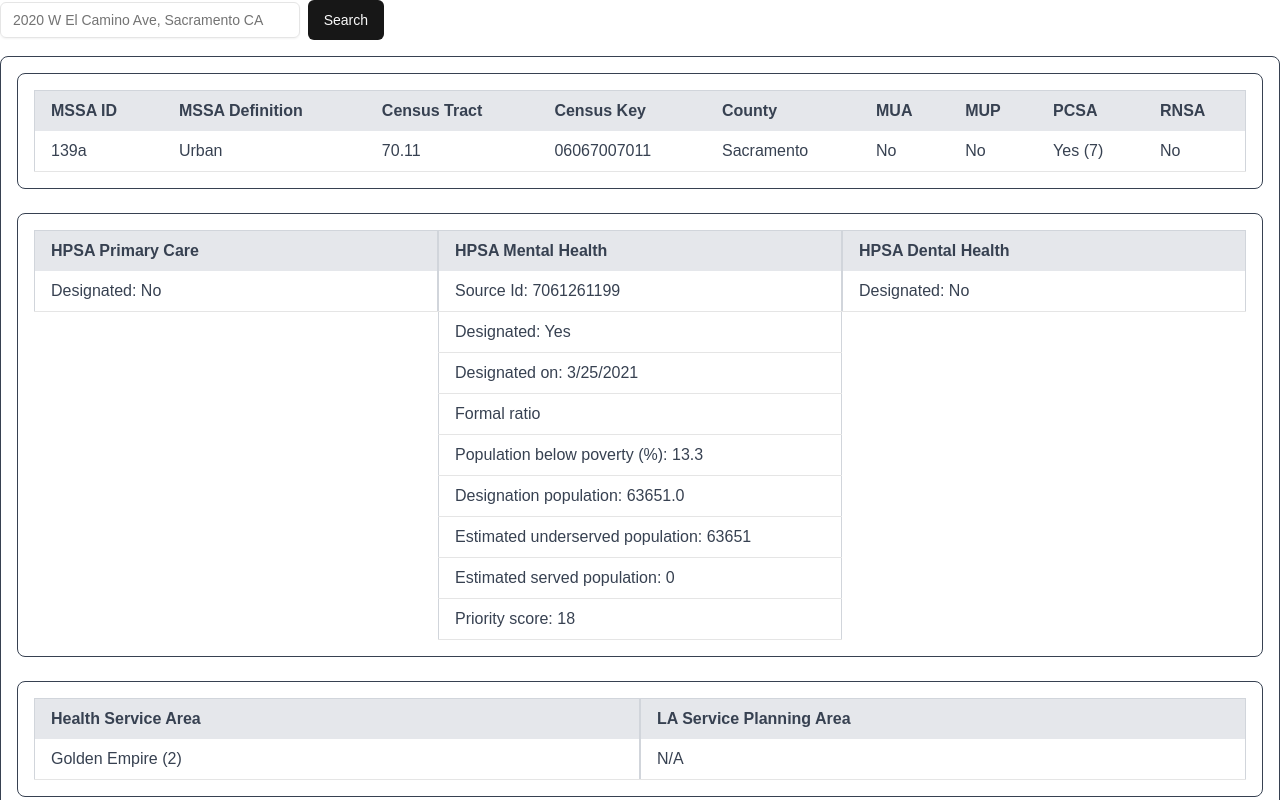
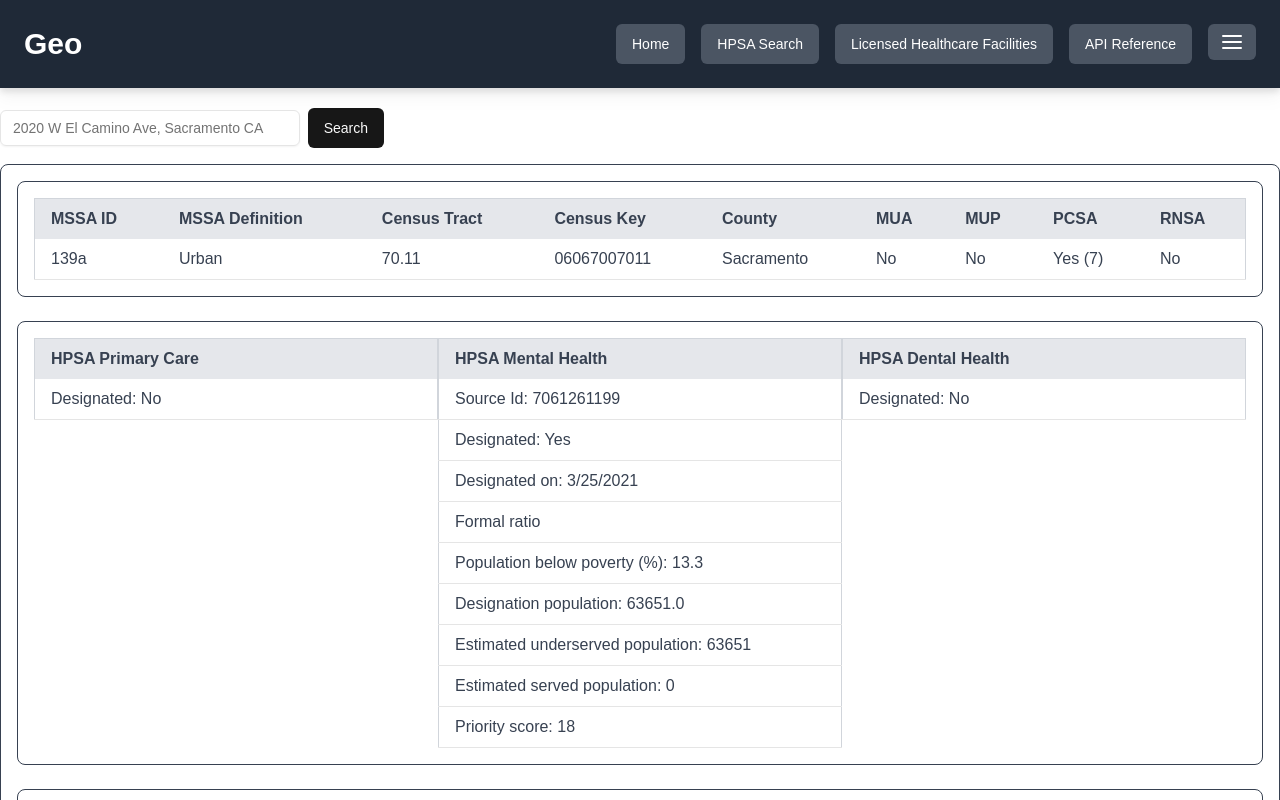
Before and after one commit to CAHCAI/Geo, a Next.js app in the folder front-end/: page /hpsa-search in a window 1280 px wide. Shown: the top 800 px of the page. Built offline with nearby package versions, Linux system fonts and the light colour scheme.

Commit message:
Geo-26,Made all current pages uniform style

```diff
--- a/front-end/src/app/hpsa-search/page.tsx
+++ b/front-end/src/app/hpsa-search/page.tsx
@@ -1,21 +1,38 @@
-'use client';
+"use client";
 import React from "react";
 import { Input } from "@/components/ui/input";
+import Table from "@/components/ui/table";
 import { Button } from "@/components/ui/button";
-import Table from "@/components/ui/table";
+import Link from "next/link";
+import { AlignJustify } from "lucide-react";
+import {
+  Sheet,
+  SheetContent,
+  SheetDescription,
+  SheetHeader,
+  SheetTitle,
+  SheetTrigger,
+} from "@/components/ui/sheet";
 
 export const InputWithButton: React.FC = () => (
   <div className="flex w-full max-w-sm items-center space-x-2 mb-4">
     <Input type="address" placeholder="2020 W El Camino Ave, Sacramento CA" />
-    <Button type="search">Search</Button>
+    <Button>Search</Button>
   </div>
 );
 
 const Page: React.FC = () => {
   // Column definitions
-  const [baseTableColumns, primaryCareColumns, mentalHealthCareColumns, dentalHealthCareColumns,
-    healthServiceAreaColumns, laServicePlanningAreaColumns,
-    assemblyDistrictColumns, senateDistrictColumns, congressionalDistrictColumns
+  const [
+    baseTableColumns,
+    primaryCareColumns,
+    mentalHealthCareColumns,
+    dentalHealthCareColumns,
+    healthServiceAreaColumns,
+    laServicePlanningAreaColumns,
+    assemblyDistrictColumns,
+    senateDistrictColumns,
+    congressionalDistrictColumns,
   ] = React.useMemo(
     () => [
       [
@@ -28,7 +45,6 @@ const Page: React.FC = () => {
         { Header: "MUP", accessor: "MUP" },
         { Header: "PCSA", accessor: "PCSA" },
         { Header: "RNSA", accessor: "RNSA" },
-
       ],
       [{ Header: "HPSA Primary Care", accessor: "PrimaryCare" }],
       [{ Header: "HPSA Mental Health", accessor: "MentalHealth" }],
@@ -43,9 +59,16 @@ const Page: React.FC = () => {
   );
 
   // Table data
-  const [baseTableData, primaryCareData, mentalHealthCareData, dentalHealthCareData,
-    healthServiceAreaData, laServicePlanningAreaData,
-    assemblyDistrictData, senateDistrictData, congressionalDistrictData
+  const [
+    baseTableData,
+    primaryCareData,
+    mentalHealthCareData,
+    dentalHealthCareData,
+    healthServiceAreaData,
+    laServicePlanningAreaData,
+    assemblyDistrictData,
+    senateDistrictData,
+    congressionalDistrictData,
   ] = React.useMemo(
     () => [
       [
@@ -105,9 +128,47 @@ const Page: React.FC = () => {
   );
 
   return (
-    <div className="container mx-auto">
+    <div className="bg-white min-h-screen">
+      <nav className="bg-gray-800 drop-shadow-lg p-6">
+        <div className="container mx-auto flex justify-between items-center">
+          <div className="text-white text-3xl font-bold">Geo</div>
+          <div className="flex space-x-4">
+            <Button className="bg-gray-600">
+              <a href="/" className="text-white">
+                Home
+              </a>
+            </Button>
+            <Button className="bg-gray-600">
+              <Link href="/hpsa-search" className="text-white">
+                HPSA Search
+              </Link>
+            </Button>
+            <Button className="bg-gray-600">
+              <a href="/licensed-healthcare" className="text-white">
+                Licensed Healthcare Facilities
+              </a>
+            </Button>
+            <Button className="bg-gray-600">
+              <a href="/api-reference" className="text-white">
+                API Reference
+              </a>
+            </Button>
+            <Sheet>
+              <SheetTrigger className="bg-gray-600 h-9 rounded-md px-3">
+                <AlignJustify className="text-white"></AlignJustify>
+              </SheetTrigger>
+              <SheetContent>
+                <SheetHeader>
+                  <SheetTitle>Login</SheetTitle>
+                  <SheetDescription>add login here</SheetDescription>
+                </SheetHeader>
+              </SheetContent>
+            </Sheet>
+          </div>
+        </div>
+      </nav>
+      <div className="container mx-auto pt-5">
         <InputWithButton />
-
 
         {/* Table Container */}
         <div className="border border-gray-700 rounded-lg p-4">
@@ -123,10 +184,16 @@ const Page: React.FC = () => {
                 <Table columns={primaryCareColumns} data={primaryCareData} />
               </div>
               <div>
-              <Table columns={mentalHealthCareColumns} data={mentalHealthCareData} />
+                <Table
+                  columns={mentalHealthCareColumns}
+                  data={mentalHealthCareData}
+                />
               </div>
               <div>
-              <Table columns={dentalHealthCareColumns} data={dentalHealthCareData} />
+                <Table
+                  columns={dentalHealthCareColumns}
+                  data={dentalHealthCareData}
+                />
               </div>
             </div>
           </div>
@@ -135,10 +202,16 @@ const Page: React.FC = () => {
           <div className="border border-gray-700 rounded-lg p-4 mb-6">
             <div className="grid grid-cols-2 ">
               <div>
-              <Table columns={healthServiceAreaColumns} data={healthServiceAreaData} />
+                <Table
+                  columns={healthServiceAreaColumns}
+                  data={healthServiceAreaData}
+                />
               </div>
               <div>
-              <Table columns={laServicePlanningAreaColumns} data={laServicePlanningAreaData} />
+                <Table
+                  columns={laServicePlanningAreaColumns}
+                  data={laServicePlanningAreaData}
+                />
               </div>
             </div>
           </div>
@@ -147,13 +220,23 @@ const Page: React.FC = () => {
           <div className="border border-gray-700 rounded-lg p-4">
             <div className="grid grid-cols-3 ">
               <div>
-              <Table columns={assemblyDistrictColumns} data={assemblyDistrictData} />
+                <Table
+                  columns={assemblyDistrictColumns}
+                  data={assemblyDistrictData}
+                />
               </div>
               <div>
-              <Table columns={senateDistrictColumns} data={senateDistrictData} />
+                <Table
+                  columns={senateDistrictColumns}
+                  data={senateDistrictData}
+                />
               </div>
               <div>
-              <Table columns={congressionalDistrictColumns} data={congressionalDistrictData} />
+                <Table
+                  columns={congressionalDistrictColumns}
+                  data={congressionalDistrictData}
+                />
+              </div>
             </div>
           </div>
         </div>
--- a/front-end/src/app/navbar/page.tsx
+++ b/front-end/src/app/navbar/page.tsx
@@ -1,5 +1,5 @@
 import React from "react";
-import Link from 'next/link';
+import Link from "next/link";
 import { Button } from "@/components/ui/button";
 import { AlignJustify } from "lucide-react";
 import {
```
Lines whose indentation alone changed are shown as unchanged.
